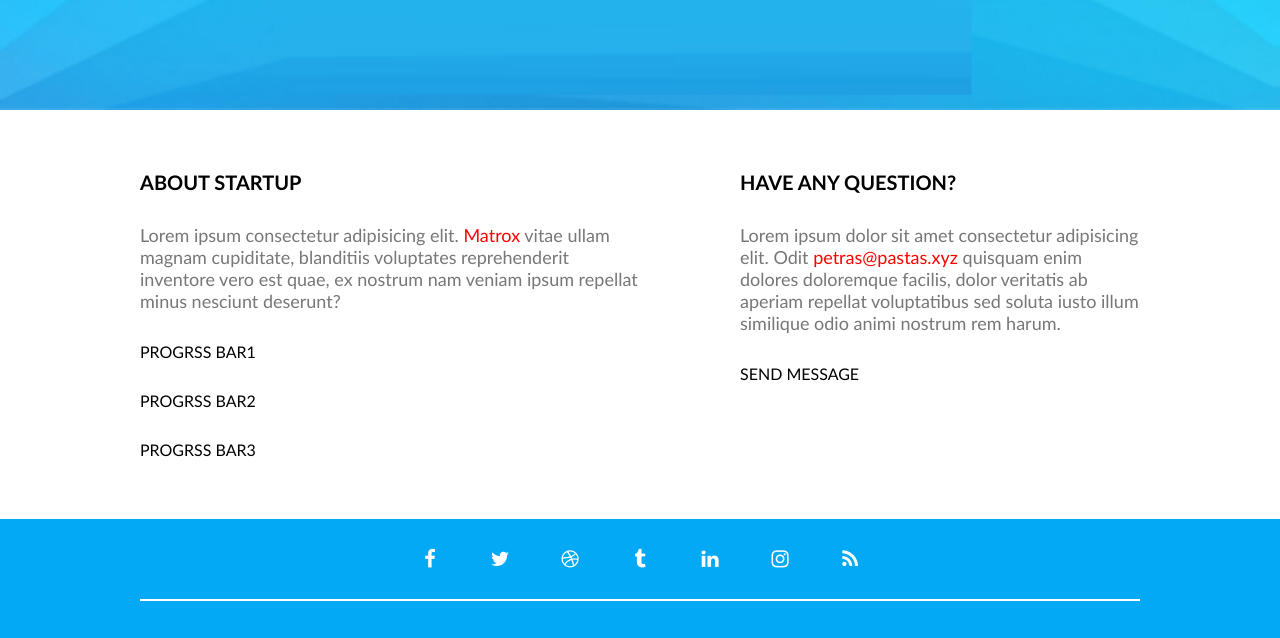
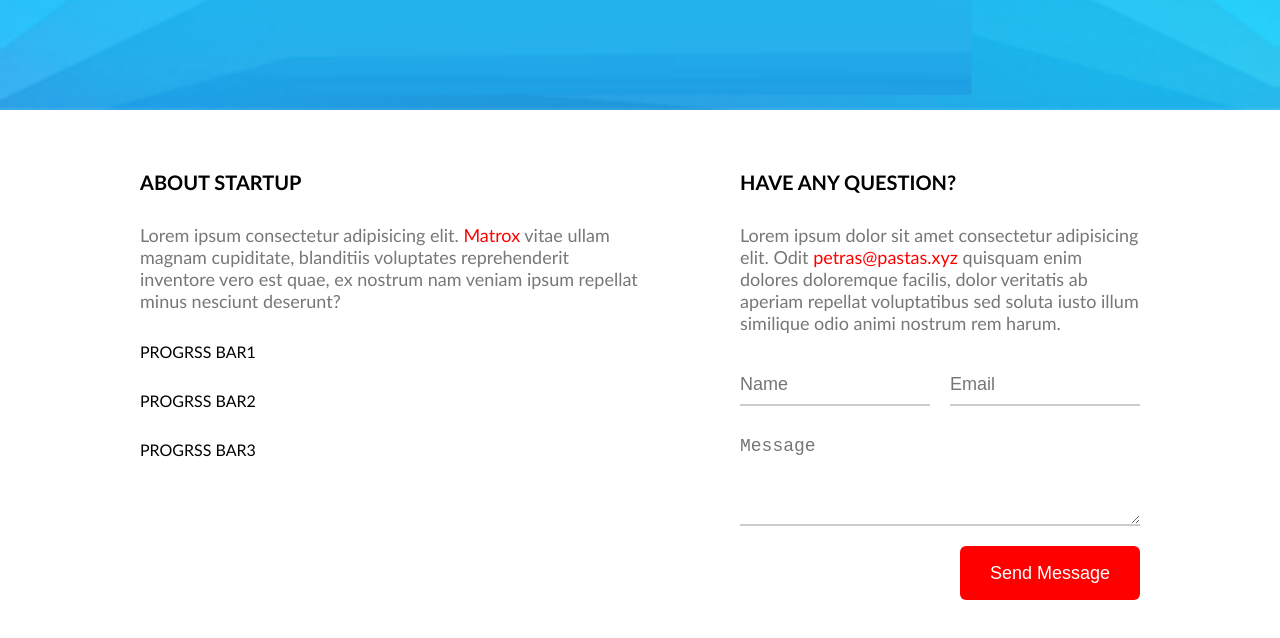
Before and after one commit to VilmaPetruskeviciene/5-comming_soon, a website: page index.html in a window 1280 px wide. Shown: the part 690-1328 px from the top of the page. Drawn offline with Linux system fonts and the light colour scheme.

Commit message:
form, button

```diff
--- a/css/components/button.css
+++ b/css/components/button.css
@@ -0,0 +1,9 @@
+.btn {
+    padding: 18px 30px;
+    border-radius: 6px;
+    font-size: 18px;
+    line-height: 18px;
+    background-color: red;
+    color: #fff;
+    border: none;
+}
--- a/css/components/form.css
+++ b/css/components/form.css
@@ -0,0 +1,28 @@
+.form {
+    display: flex;
+    flex-wrap: wrap;
+    gap: 20px;
+    justify-content: flex-end;
+}
+
+
+.form label {
+    display: none;
+}
+
+.form input,
+.form textarea {
+    width: 100%;
+    padding: 10px 0;
+    border: none;
+    border-bottom: 2px solid #ccc;
+    line-height: 20px;
+    font-size: 18px;
+}
+
+.form textarea {
+    min-height: 60px;
+    height: 100px;
+    max-height: 240px;
+    resize: vertical;
+}
--- a/css/pages/home.css
+++ b/css/pages/home.css
@@ -84,6 +84,10 @@ section.bg-main {
 .section-description > a:hover {
     text-decoration: underline;
 }
+
+.right-column .btn {
+    align-self: flex-end;
+}
 /* MAIN - end */
 
 /* FOOTER - start */
@@ -167,3 +171,22 @@ footer.container {
     display: none;
 }
 /* FOOTER - end */
+
+@media (max-width: 700px) {
+    .main-content {
+        flex-direction: column;
+        gap: 60px;
+    }
+    .column {
+        width: 100%;
+    }
+    .right-column {
+        width: 100%;
+    }
+}
+
+@media (min-width: 1100px) {
+    .form > input {
+        width: calc(50% - 10px);
+    }
+}
--- a/index.html
+++ b/index.html
@@ -44,7 +44,7 @@
                 </div>
             </div>
             <form>
-                SUBSCRIBE FORM
+
             </form>
             <div class="mouse"></div>
         </div>
@@ -61,7 +61,15 @@
             <div class="column right-column">
                 <h2 class="section-title">Have any question?</h2>
                 <p class="section-description">Lorem ipsum dolor sit amet consectetur adipisicing elit. Odit <a href="mailto:petras@pastas.xyz">petras@pastas.xyz</a> quisquam enim dolores doloremque facilis, dolor veritatis ab aperiam repellat voluptatibus sed soluta iusto illum similique odio animi nostrum rem harum.</p>
-                <form>SEND MESSAGE</form>
+                <form class="form">
+                    <label for="name">Name</label>
+                    <input id="name" type="text" placeholder="Name" required>
+                    <label for="email">Email</label>
+                    <input id="email" type="email" placeholder="Email" required>
+                    <label for="message">Message</label>
+                    <textarea id="message" placeholder="Message" required></textarea>
+                    <button class="btn" type="submit">Send Message</button>
+                </form>
             </div>
         </div>
     </section>
```
